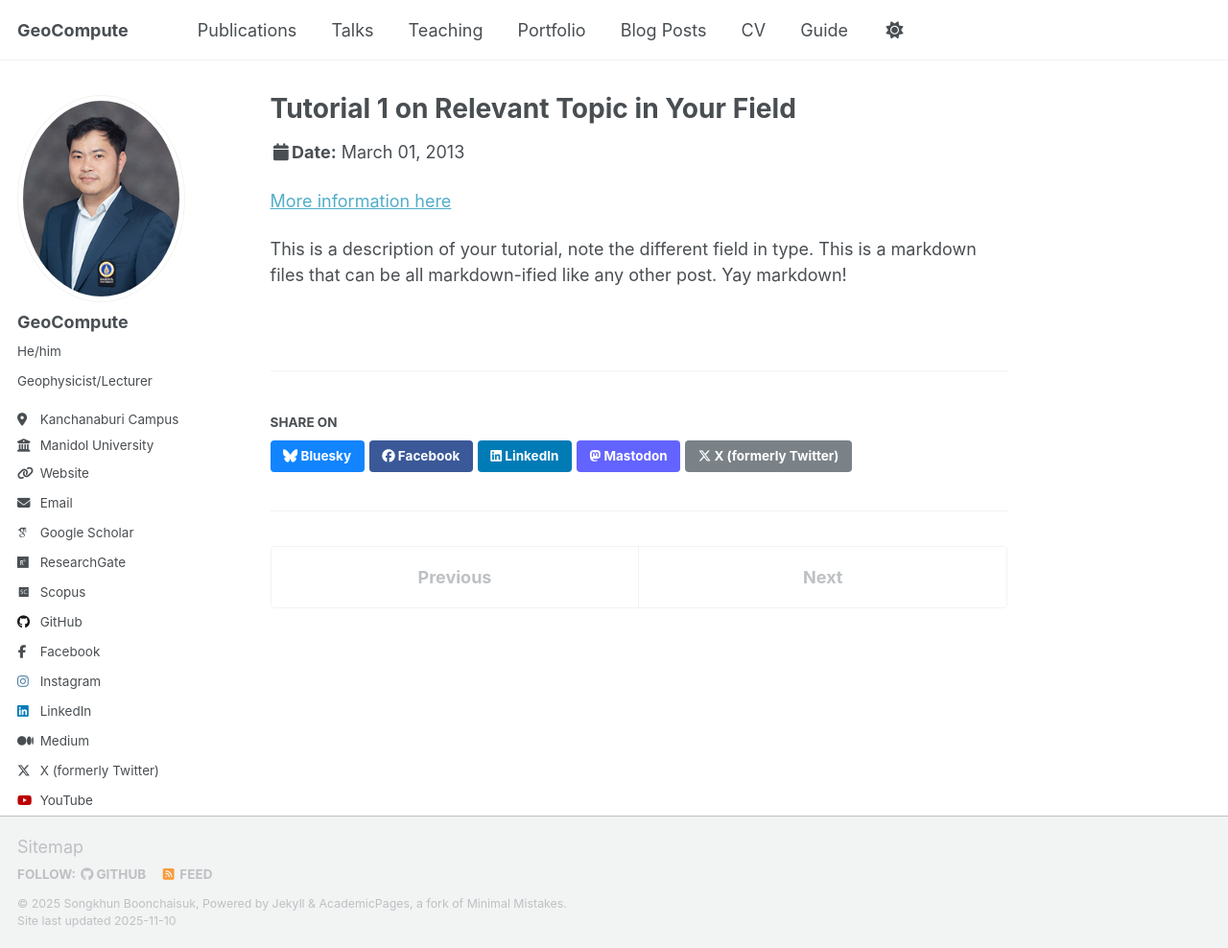
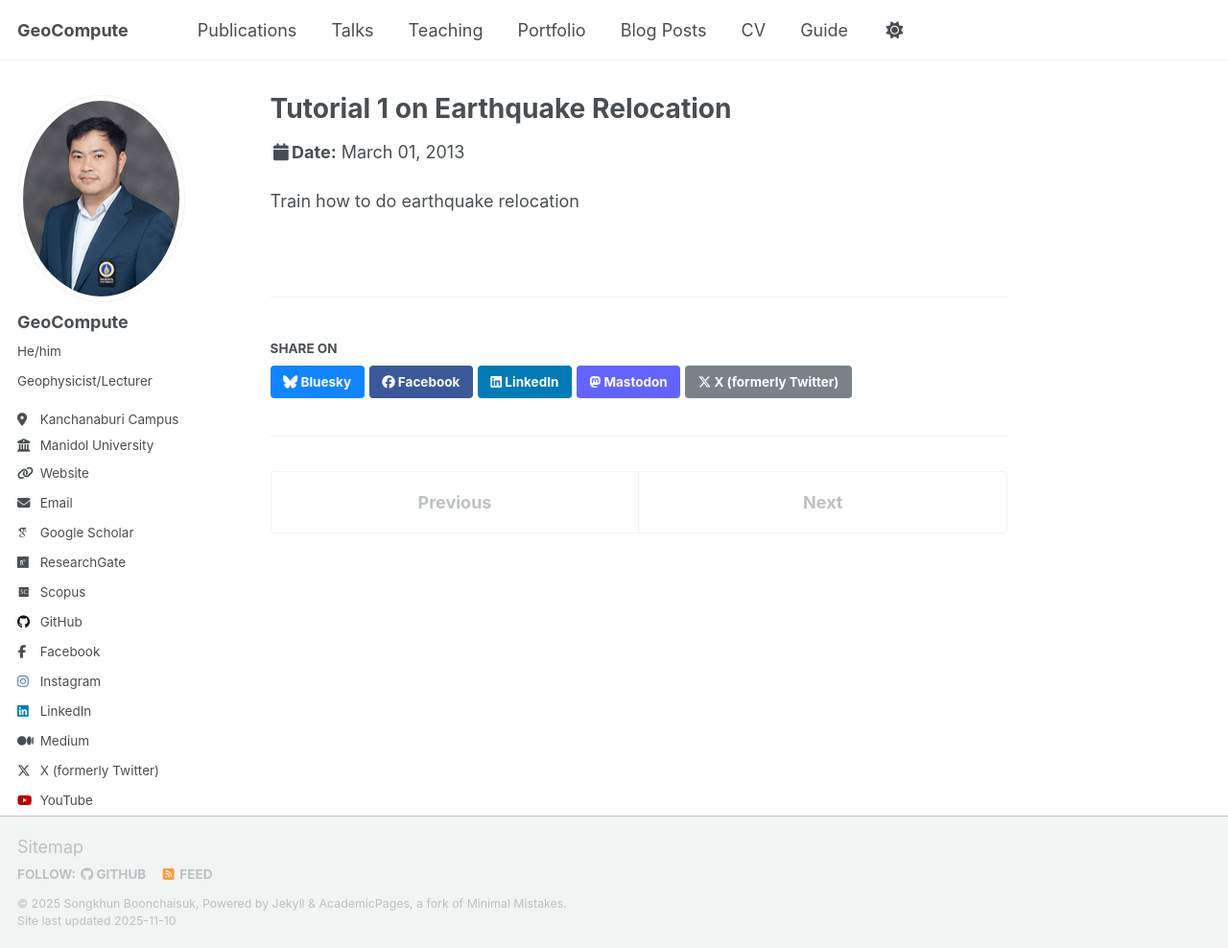
Before and after one commit to Songkhun/Songkhun.github.io, a Jekyll site: the page built from _talks/2013-03-01-tutorial-1.md, in a window 1280 px wide and 988 px high. Shown: the whole window at 96% size. Built offline with Jekyll 4.4.1, drawn with Linux system fonts in a browser that asks for light colours; some web fonts are replaced; a script that is not in the unit is left out.

Commit message:
Update 2013-03-01-tutorial-1.md

```diff
--- a/_talks/2013-03-01-tutorial-1.md
+++ b/_talks/2013-03-01-tutorial-1.md
@@ -1,13 +1,11 @@
 ---
-title: "Tutorial 1 on Relevant Topic in Your Field"
+title: "Tutorial 1 on Earthquake Relocation"
 collection: talks
 type: "Tutorial"
 permalink: /talks/2013-03-01-tutorial-1
-venue: "UC-Berkeley Institute for Testing Science"
+venue: "DMR"
 date: 2013-03-01
-location: "Berkeley, CA, USA"
+location: "Bangkok, Thailand"
 ---
 
-[More information here](http://exampleurl.com)
-
-This is a description of your tutorial, note the different field in type. This is a markdown files that can be all markdown-ified like any other post. Yay markdown!
+Train how to do earthquake relocation
```
